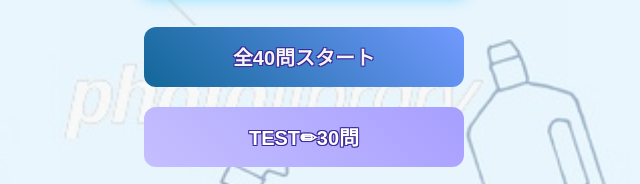
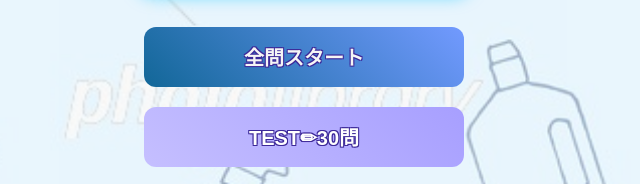
Before and after one commit to kikuchiRBC/cleaning, a plain HTML site: page index.html in a window 1280 px wide. Shown: the part 204-388 px from the top of the page, 336-976 px from the left. Drawn offline with Linux system fonts and the light colour scheme.

Commit message:
Update index.html

```diff
--- a/index.html
+++ b/index.html
@@ -519,7 +519,7 @@
     <h2>セットを選んでください</h2>
 <br>
     <button id="start40" onclick="startQuiz(1)">
-        全40問スタート
+        全問スタート
     </button>
 
     <br>
```
